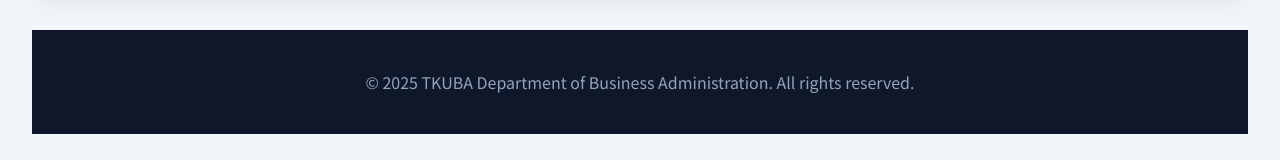
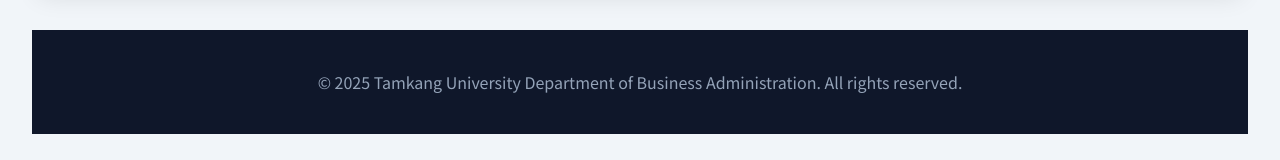
Before and after one commit to jiancheng06-maker/annual-alumni-tournament, a plain HTML site: page index.html in a window 1280 px wide. Shown: the part 2785-2945 px from the top of the page. Drawn offline with nearby package versions, Linux system fonts and the light colour scheme.

```diff
--- a/index.html
+++ b/index.html
@@ -152,7 +152,7 @@
         </main>
 
         <footer class="text-center mt-12 py-10 text-slate-400 bg-slate-900">
-            <p>&copy; 2025 TKUBA Department of Business Administration. All rights reserved.</p>
+            <p>© 2025 Tamkang University Department of Business Administration. All rights reserved.</p>
         </footer>
 
     </div>
```
